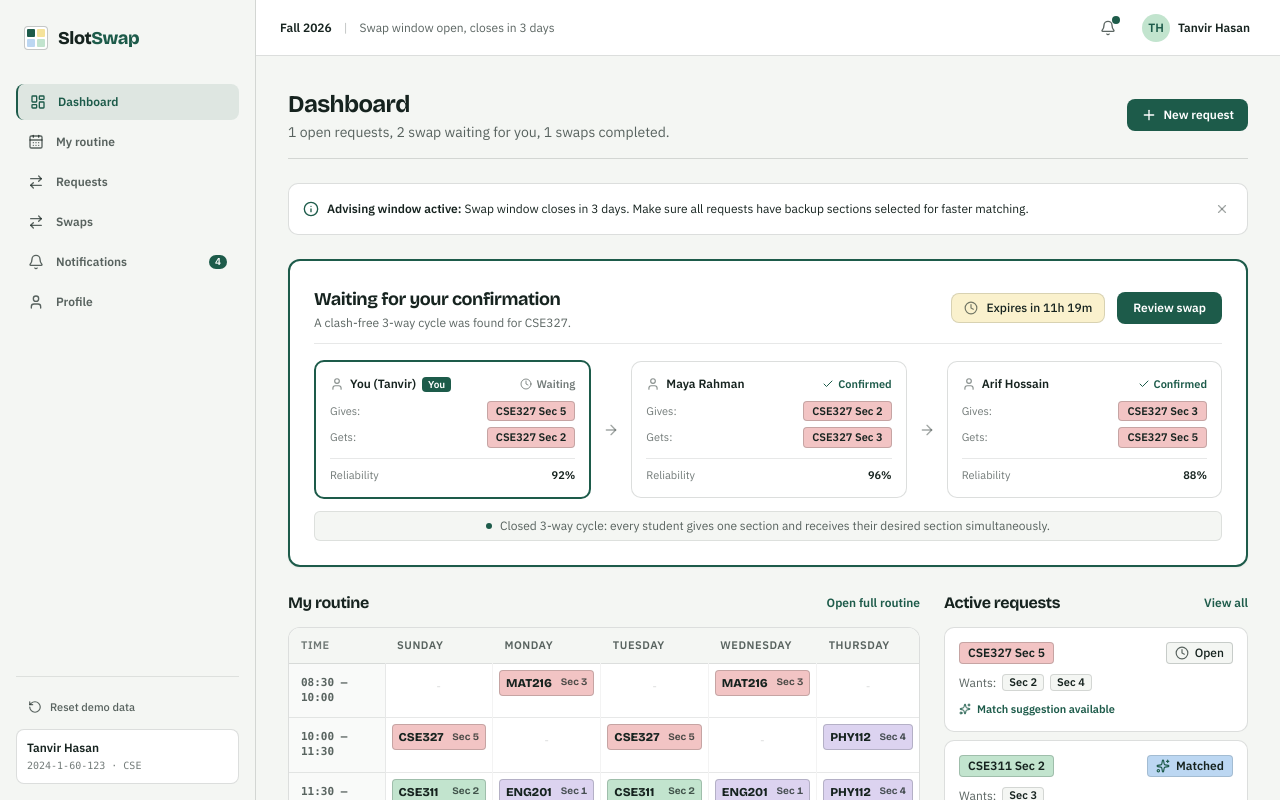
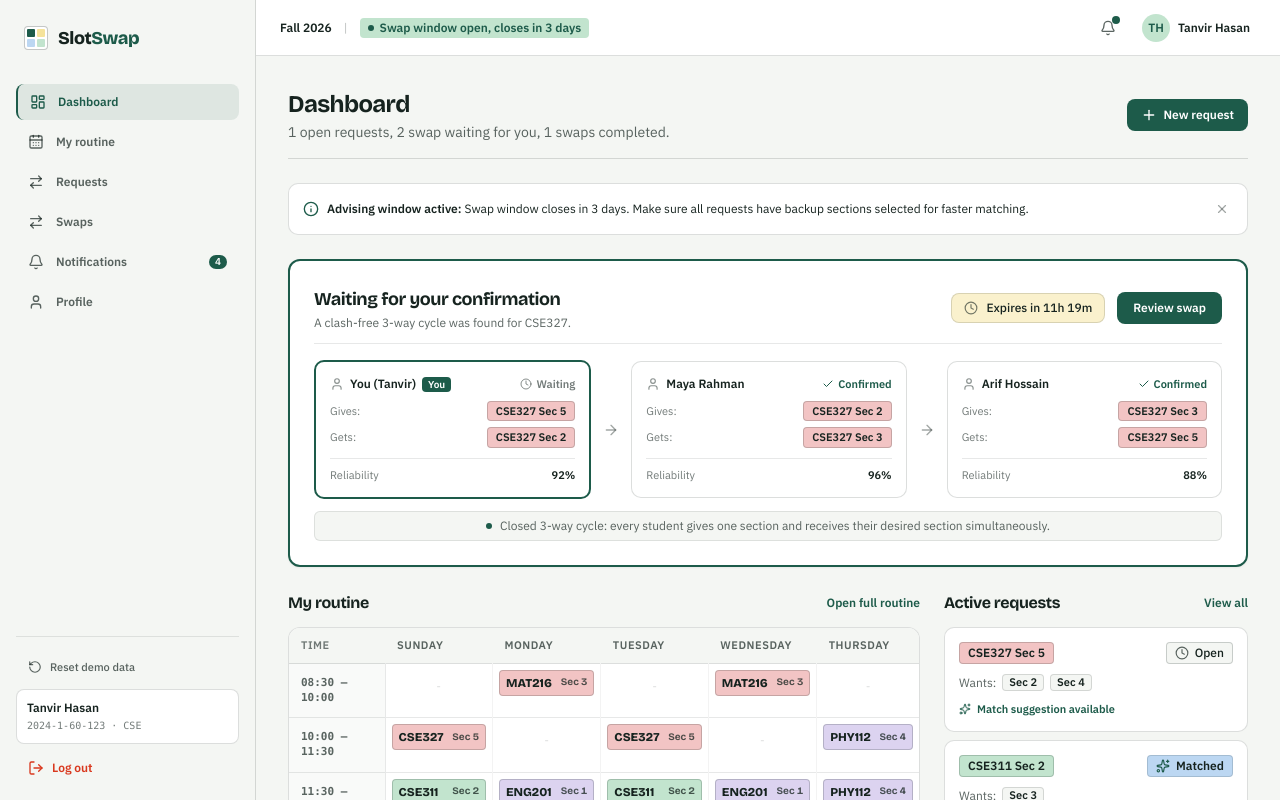
Before and after one commit to Mahi2132643/slotswap, a Next.js app: page /dashboard in a window 1280 px wide. Shown: the top 800 px of the page. Built offline with nearby package versions, Linux system fonts and the light colour scheme.

Commit message:
feat: add admin dashboard layout, sidebar navigation, and auth logout API route

```diff
--- a/next.config.ts
+++ b/next.config.ts
@@ -3,8 +3,8 @@ import type { NextConfig } from "next";
 const nextConfig: NextConfig = {
   /* config options here */
   allowedDevOrigins: ["*.ngrok-free.app"],
-  cacheComponents: true,
-  partialPrefetching: true,
+  cacheComponents: false,
+  partialPrefetching: false,
   turbopack: {
     rules: {
       "*.css": {
--- a/src/app/layout.tsx
+++ b/src/app/layout.tsx
@@ -42,9 +42,13 @@ export default function RootLayout({
   return (
     <html
       lang="en"
+      data-scroll-behavior="smooth"
       className={`${bricolage.variable} ${plexSans.variable} ${hindSiliguri.variable}`}
     >
-      <body className="min-h-screen flex flex-col bg-paper text-ink font-body antialiased">
+      <body
+        suppressHydrationWarning
+        className="min-h-screen flex flex-col bg-paper text-ink font-body antialiased"
+      >
         <NextTopLoader
           color="#1D5B4A"
           initialPosition={0.08}
--- a/src/components/admin/AdminShell.tsx
+++ b/src/components/admin/AdminShell.tsx
@@ -19,14 +19,26 @@ import {
   Menu,
   X,
   ExternalLink,
+  LogOut,
 } from "lucide-react";
 import { useAdminStore } from "@/lib/mock/admin-store";
 import { useToast } from "@/components/app/Toast";
 
 export function AdminSidebar() {
   const pathname = usePathname();
+  const router = useRouter();
   const { state, dispatch } = useAdminStore();
   const { toast } = useToast();
+
+  const handleLogout = async () => {
+    try {
+      await fetch("/api/auth/logout", { method: "POST" });
+    } catch {
+      // ignore network errors
+    }
+    sessionStorage.clear();
+    router.push("/login");
+  };
 
   const groups = [
     {
@@ -147,56 +159,92 @@ export function AdminSidebar() {
             {state.currentAdmin.email} · Staff
           </p>
         </div>
+
+        <button
+          type="button"
+          onClick={handleLogout}
+          className="w-full flex items-center gap-2 px-3 py-2 rounded-[8px] text-xs font-semibold text-[#D9381E] hover:bg-[#F2C4C4]/30 transition cursor-pointer"
+        >
+          <LogOut className="w-4 h-4" />
+          <span>Log out</span>
+        </button>
       </div>
     </aside>
   );
 }
 
-export function AdminTopBar() {
+export function AdminTopBar({ onMenuClick }: { onMenuClick?: () => void }) {
   const router = useRouter();
   const { state } = useAdminStore();
   const { toast } = useToast();
   const [menuOpen, setMenuOpen] = useState(false);
 
+  const handleLogout = async () => {
+    try {
+      await fetch("/api/auth/logout", { method: "POST" });
+    } catch {
+      // ignore network errors
+    }
+    sessionStorage.clear();
+    router.push("/login");
+  };
+
   const activeTerm = state.terms.find((t) => t.status === "ACTIVE") || state.terms[0];
 
   return (
-    <header className="h-14 border-b border-[#16231F]/15 bg-white px-4 sm:px-6 flex items-center justify-between sticky top-0 z-20 text-left">
-      {/* Left: Term & Window Status Chip */}
-      <div className="flex items-center gap-2 sm:gap-3">
-        <span className="text-xs font-bold text-[#16231F]">
+    <header className="h-14 border-b border-[#16231F]/15 bg-white px-3 sm:px-6 flex items-center justify-between sticky top-0 z-20 text-left gap-2">
+      {/* Left: Mobile hamburger (< lg) & Term / Window Status Chip */}
+      <div className="flex items-center gap-2 sm:gap-3 min-w-0 flex-1">
+        {onMenuClick && (
+          <button
+            type="button"
+            onClick={onMenuClick}
+            className="lg:hidden p-1.5 -ml-1 rounded-[6px] text-[#16231F] hover:bg-[#16231F]/5 shrink-0"
+            aria-label="Open navigation menu"
+          >
+            <Menu className="w-5 h-5" />
+          </button>
+        )}
+        <span className="text-xs font-bold text-[#16231F] shrink-0 truncate max-w-[80px] sm:max-w-none">
           {activeTerm?.name || "Fall 2026"}
         </span>
         <span className="text-[#16231F]/30 text-xs hidden sm:inline">|</span>
         <span
-          className={`inline-flex items-center gap-1.5 px-2.5 py-0.5 rounded-[4px] text-xs font-semibold ${
+          className={`inline-flex items-center gap-1.5 px-2 py-0.5 rounded-[4px] text-[11px] sm:text-xs font-semibold shrink-0 ${
             activeTerm?.swapWindowOpen
               ? "bg-[#C2E4CE] text-[#1D5B4A]"
               : "bg-[#F2C4C4] text-[#D9381E]"
           }`}
         >
           <span
-            className={`w-1.5 h-1.5 rounded-full ${
+            className={`w-1.5 h-1.5 rounded-full shrink-0 ${
               activeTerm?.swapWindowOpen ? "bg-[#1D5B4A]" : "bg-[#D9381E]"
             }`}
           />
-          <span>{activeTerm?.swapWindowOpen ? "Window open, closes in 3 days" : "Window closed"}</span>
+          <span className="hidden sm:inline">
+            {activeTerm?.swapWindowOpen ? "Window open, closes in 3 days" : "Window closed"}
+          </span>
+          <span className="sm:hidden">
+            {activeTerm?.swapWindowOpen ? "Open" : "Closed"}
+          </span>
         </span>
       </div>
 
       {/* Right: Switch Role & Menu */}
-      <div className="flex items-center gap-3">
-        {/* Preview as Student */}
+      <div className="flex items-center gap-2 shrink-0">
+        {/* Preview as Student - icon only on mobile, text on sm+ */}
         <Link
           href="/dashboard"
-          className="inline-flex items-center gap-1.5 px-3 py-1.5 rounded-[6px] bg-[#F4F6F3] border border-[#16231F]/15 hover:border-[#1D5B4A] text-xs font-semibold text-[#16231F] transition"
+          title="Preview as student"
+          className="inline-flex items-center gap-1.5 px-2 sm:px-3 py-1.5 rounded-[6px] bg-[#F4F6F3] border border-[#16231F]/15 hover:border-[#1D5B4A] text-xs font-semibold text-[#16231F] transition shrink-0"
         >
-          <ExternalLink className="w-3.5 h-3.5 text-[#1D5B4A]" />
-          <span>Preview as student</span>
+          <ExternalLink className="w-3.5 h-3.5 text-[#1D5B4A] shrink-0" />
+          <span className="hidden md:inline">Preview as student</span>
+          <span className="hidden sm:inline md:hidden">Student view</span>
         </Link>
 
         {/* User avatar menu */}
-        <div className="relative">
+        <div className="relative shrink-0">
           <button
             type="button"
             onClick={() => setMenuOpen(!menuOpen)}
@@ -219,9 +267,10 @@ export function AdminTopBar() {
               </Link>
               <button
                 type="button"
-                onClick={() => toast("Admin signed out (Mock mode)")}
-                className="w-full text-left flex items-center gap-2 px-3 py-2 text-xs font-semibold text-[#D9381E] hover:bg-[#F2C4C4]/20"
+                onClick={handleLogout}
+                className="w-full text-left flex items-center gap-2 px-3 py-2 text-xs font-semibold text-[#D9381E] hover:bg-[#F2C4C4]/20 cursor-pointer"
               >
+                <LogOut className="w-3.5 h-3.5" />
                 <span>Log out</span>
               </button>
             </div>
--- a/src/components/app/NavigationShell.tsx
+++ b/src/components/app/NavigationShell.tsx
@@ -2,7 +2,7 @@
 
 import React, { useState } from "react";
 import Link from "next/link";
-import { usePathname } from "next/navigation";
+import { usePathname, useRouter } from "next/navigation";
 import {
   LayoutDashboard,
   CalendarDays,
@@ -18,9 +18,20 @@ import { useToast } from "./Toast";
 
 export function StudentSidebar() {
   const pathname = usePathname();
+  const router = useRouter();
   const { unreadCount } = useNotifications();
   const { student, resetStore } = useProfile();
   const { toast } = useToast();
+
+  const handleLogout = async () => {
+    try {
+      await fetch("/api/auth/logout", { method: "POST" });
+    } catch {
+      // ignore network errors
+    }
+    sessionStorage.clear();
+    router.push("/login");
+  };
 
   const navItems = [
     { label: "Dashboard", href: "/dashboard", icon: LayoutDashboard },
@@ -119,35 +130,60 @@ export function StudentSidebar() {
             {student.studentId} · {student.department}
           </p>
         </div>
+
+        {/* Log Out Button */}
+        <button
+          type="button"
+          onClick={handleLogout}
+          className="w-full flex items-center gap-2 px-3 py-2 rounded-[8px] text-xs font-semibold text-[#D9381E] hover:bg-[#F2C4C4]/30 transition cursor-pointer"
+        >
+          <LogOut className="w-4 h-4" />
+          <span>Log out</span>
+        </button>
       </div>
     </aside>
   );
 }
 
 export function StudentTopBar() {
+  const router = useRouter();
   const { unreadCount } = useNotifications();
   const { student } = useProfile();
   const { toast } = useToast();
   const [menuOpen, setMenuOpen] = useState(false);
 
+  const handleLogout = async () => {
+    try {
+      await fetch("/api/auth/logout", { method: "POST" });
+    } catch {
+      // ignore network errors
+    }
+    sessionStorage.clear();
+    router.push("/login");
+  };
+
   return (
-    <header className="h-14 border-b border-[#16231F]/15 bg-white px-4 sm:px-6 flex items-center justify-between sticky top-0 z-20 text-left">
+    <header className="h-14 border-b border-[#16231F]/15 bg-white px-3 sm:px-6 flex items-center justify-between sticky top-0 z-20 text-left gap-2">
       {/* Left: Term & Swap window info */}
-      <div className="flex items-center gap-2 sm:gap-3">
-        <span className="text-xs font-bold text-[#16231F]">Fall 2026</span>
+      <div className="flex items-center gap-2 sm:gap-3 min-w-0 flex-1">
+        <span className="text-xs font-bold text-[#16231F] shrink-0 truncate max-w-[80px] sm:max-w-none">
+          Fall 2026
+        </span>
         <span className="text-[#16231F]/30 text-xs hidden sm:inline">|</span>
-        <span className="text-xs text-[#16231F]/70 hidden sm:inline">
-          Swap window open, closes in 3 days
+        <span className="inline-flex items-center gap-1.5 px-2 py-0.5 rounded-[4px] bg-[#C2E4CE] text-[#1D5B4A] text-[11px] sm:text-xs font-semibold shrink-0">
+          <span className="w-1.5 h-1.5 rounded-full bg-[#1D5B4A] shrink-0" />
+          <span className="hidden sm:inline">Swap window open, closes in 3 days</span>
+          <span className="sm:hidden">Window open</span>
         </span>
       </div>
 
       {/* Right: Bell & User Menu */}
-      <div className="flex items-center gap-3">
+      <div className="flex items-center gap-2 sm:gap-3 shrink-0">
         {/* Notification Bell */}
         <Link
           href="/notifications"
           aria-label={`Notifications, ${unreadCount} unread`}
-          className="relative p-2 rounded-[6px] text-[#16231F]/70 hover:bg-[#16231F]/5 transition"
+          className="relative p-2 rounded-[6px] text-[#16231F]/70 hover:bg-[#16231F]/5 transition shrink-0"
         >
           <Bell className="w-4 h-4" />
           {unreadCount > 0 && (
@@ -156,17 +192,17 @@ export function StudentTopBar() {
         </Link>
 
         {/* User dropdown menu */}
-        <div className="relative">
+        <div className="relative shrink-0">
           <button
             type="button"
             onClick={() => setMenuOpen(!menuOpen)}
             className="flex items-center gap-2 p-1.5 rounded-[6px] hover:bg-[#16231F]/5 transition"
             aria-expanded={menuOpen}
           >
-            <div className="w-7 h-7 rounded-full bg-[#C2E4CE] text-[#1D5B4A] font-bold text-xs flex items-center justify-center">
+            <div className="w-7 h-7 rounded-full bg-[#C2E4CE] text-[#1D5B4A] font-bold text-xs flex items-center justify-center shrink-0">
               TH
             </div>
-            <span className="text-xs font-semibold text-[#16231F] hidden md:inline">
+            <span className="text-xs font-semibold text-[#16231F] hidden sm:inline truncate max-w-[120px]">
               {student.name}
             </span>
           </button>
@@ -185,8 +221,8 @@ export function StudentTopBar() {
               </Link>
               <button
                 type="button"
-                onClick={() => toast("Signed out (Mock mode)")}
-                className="w-full text-left flex items-center gap-2 px-3 py-2 text-xs font-semibold text-[#D9381E] hover:bg-[#F2C4C4]/20"
+                onClick={handleLogout}
+                className="w-full text-left flex items-center gap-2 px-3 py-2 text-xs font-semibold text-[#D9381E] hover:bg-[#F2C4C4]/20 cursor-pointer"
               >
                 <LogOut className="w-3.5 h-3.5" />
                 <span>Log out</span>
```
Also changed, not shown: src/app/admin/layout.tsx (+2 -18 lines), src/app/api/auth/logout/route.ts (+13 -6 lines).
